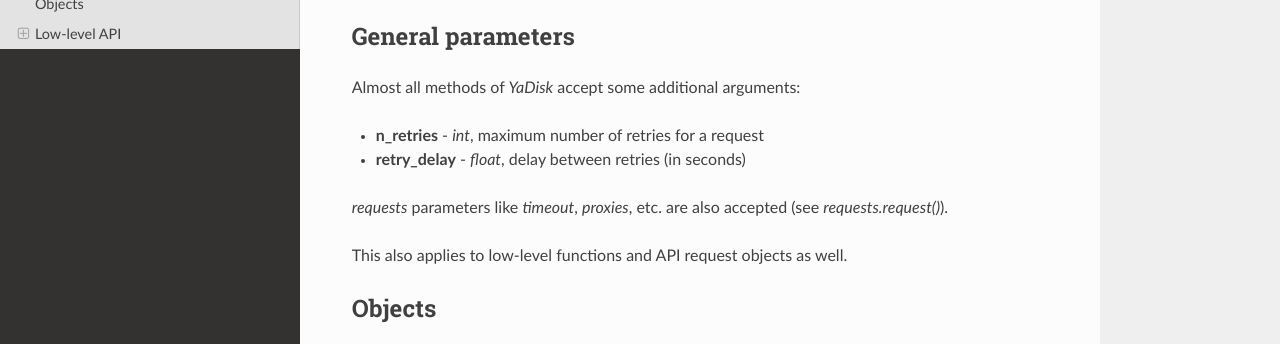
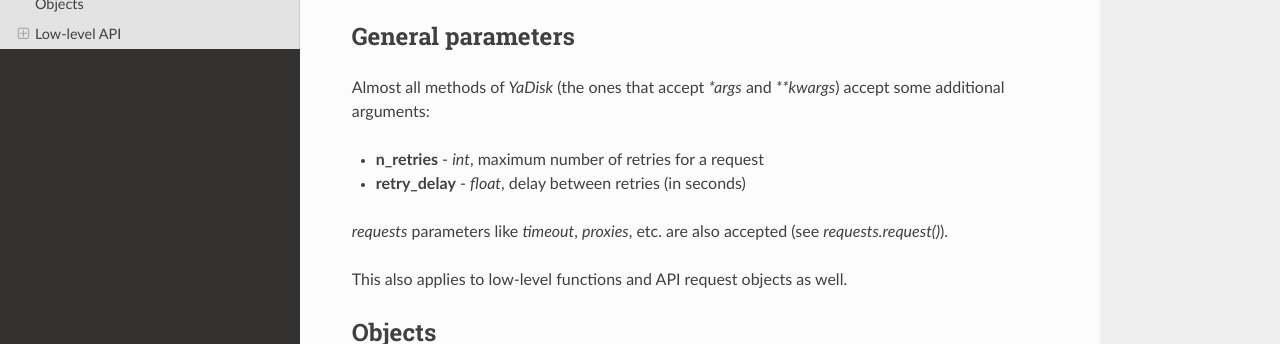
Before and after one commit to ivknv/yadisk, a Sphinx documentation site: the page built from docs/docs.rst, in a window 1280 px wide and 900 px high, cut to the strip 264-608 px from the top of the window. Built offline with Sphinx 7.4.7 and the Read the Docs theme 2.0.0, drawn with Linux system fonts in a browser that asks for light colours.

Commit message:
Add more info about general parameters

```diff
--- a/docs/docs.rst
+++ b/docs/docs.rst
@@ -7,7 +7,7 @@
 General parameters
 ##################
 
-Almost all methods of `YaDisk` accept some additional arguments:
+Almost all methods of `YaDisk` (the ones that accept `*args` and `**kwargs`) accept some additional arguments:
 
 * **n_retries** - `int`, maximum number of retries for a request
 * **retry_delay** - `float`, delay between retries (in seconds)
```
Also changed, not shown: 2 other files.
